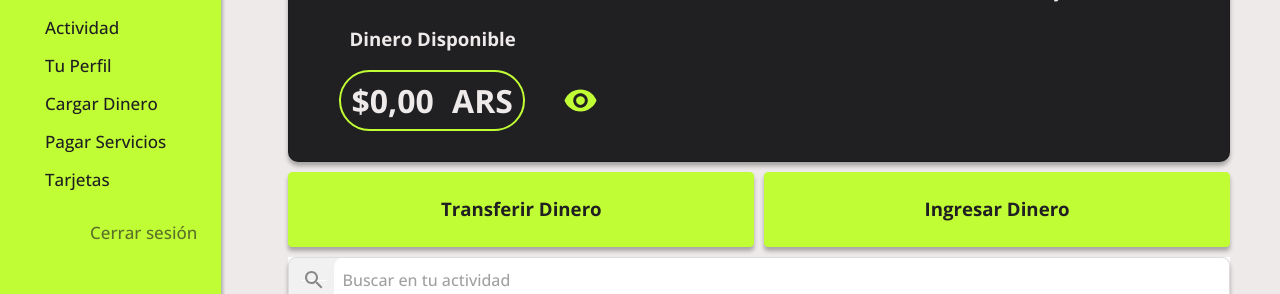
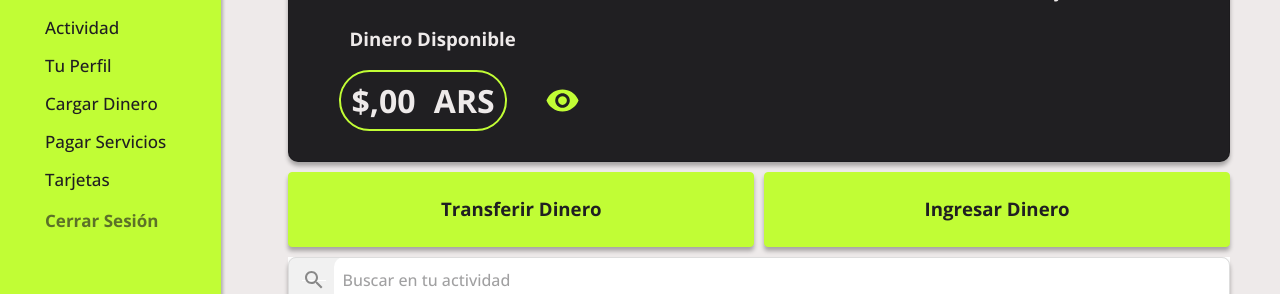
Before and after one commit to BenjaminMirra/proyectoDMH, a Next.js app in the folder equipo-12/: page /inicio in a window 1280 px wide. Shown: the part 157-451 px from the top of the page. Built offline with nearby package versions, Linux system fonts and the light colour scheme; no server answers.

Commit message:
[FIX & STLYE] fixing some styles and bugs

```diff
--- a/equipo-12/components/AvailableAmount/index.tsx
+++ b/equipo-12/components/AvailableAmount/index.tsx
@@ -3,6 +3,7 @@ import { Visibility, VisibilityOff } from "@mui/icons-material";
 import { Card, Box, Typography, IconButton } from "@mui/material";
 import Link from "next/link";
 import { useState, useContext } from "react";
+import { useAccountContext } from "../../context/accountContext";
 
 const AvailableAmount = () => {
   const [isVisibility, setIsVisibility] = useState<boolean>(true);
@@ -12,7 +13,8 @@ const AvailableAmount = () => {
 
   const data = useContext(UserContext);
 
-  const { available_amount } = data.account;
+  const { accountInfo } = useAccountContext();
+
   return (
     <Card variant="outlined" sx={{ width: "100%", "@media (max-width: 768px)": { padding: "20px" } }}>
       <Box sx={{ width: "100%", display: "flex", justifyContent: "flex-end", gap: "10px", flexWrap: "wrap" }}>
@@ -29,7 +31,7 @@ const AvailableAmount = () => {
           $
           {
             isVisibility
-              ? "0,00"
+              ? `${accountInfo.available_amount},00`
               : "***"
           } ARS
         </Typography>
--- a/equipo-12/components/Footer/footer.tsx
+++ b/equipo-12/components/Footer/footer.tsx
@@ -24,7 +24,7 @@ const Footer = () => {
           },
         }}
       >
-        © 2022 Digital Money House
+        © 2023 Digital Money House
       </Typography>
     </Box>
   );
--- a/equipo-12/components/LateralMenu/navTree.tsx
+++ b/equipo-12/components/LateralMenu/navTree.tsx
@@ -1,7 +1,7 @@
 import styles from "./lateralMenu.module.css";
 import Link from "next/link";
 import { useRouter } from "next/router";
-import { Box } from "@mui/material";
+import { Box, Button } from "@mui/material";
 import axios from "axios";
 
 const NavTree = (props: any) => {
@@ -45,8 +45,18 @@ const NavTree = (props: any) => {
       <Link className={active(["/cargar-dinero", "/cargar-dinero/cargar-dinero-transferencia", "/cargar-dinero/cargar-dinero-tarjeta", "/cargar-dinero/ingresar-dinero", "/cargar-dinero/confirmar-info", "/cargar-dinero/exitosa-carga"])} href="/cargar-dinero">Cargar Dinero</Link>
       <Link className={active(["/pagarservicios"])} href="/inicio">Pagar Servicios</Link>
       <Link className={active(["/listar-tarjetas", "/agregar-tarjeta"])} href="/listar-tarjetas">Tarjetas</Link>
-      <Link href="/">
-        <button onClick={() => { logout(); }}>Cerrar sesión</button>
+      <Link style={{
+        margin: 0
+      }} href="/">
+        <Button sx={{
+          p: 0,
+          margin: 0,
+          display: "flex",
+          justifyContent: "flex-start",
+          "&:hover": {
+            backgroundColor: "transparent",
+          },
+        }} onClick={() => { logout(); }}>Cerrar sesión</Button>
       </Link>
     </Box>
   );
```
